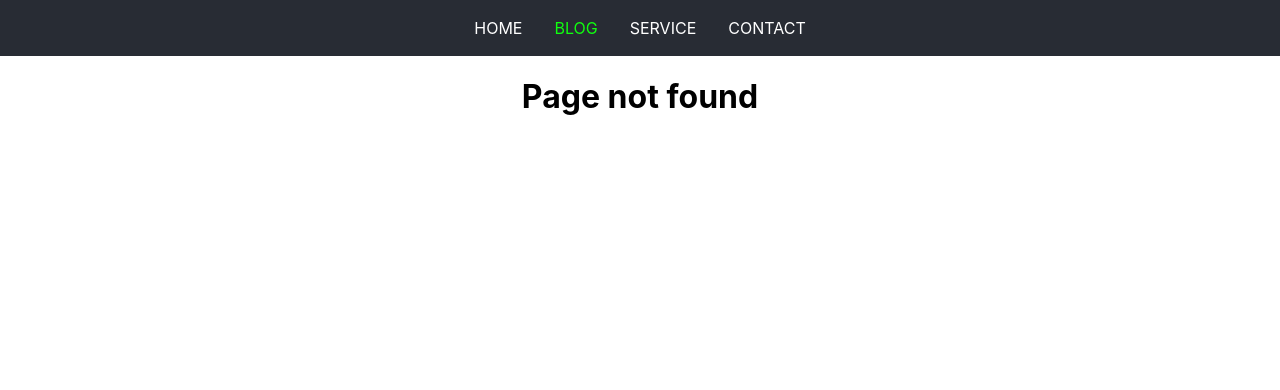
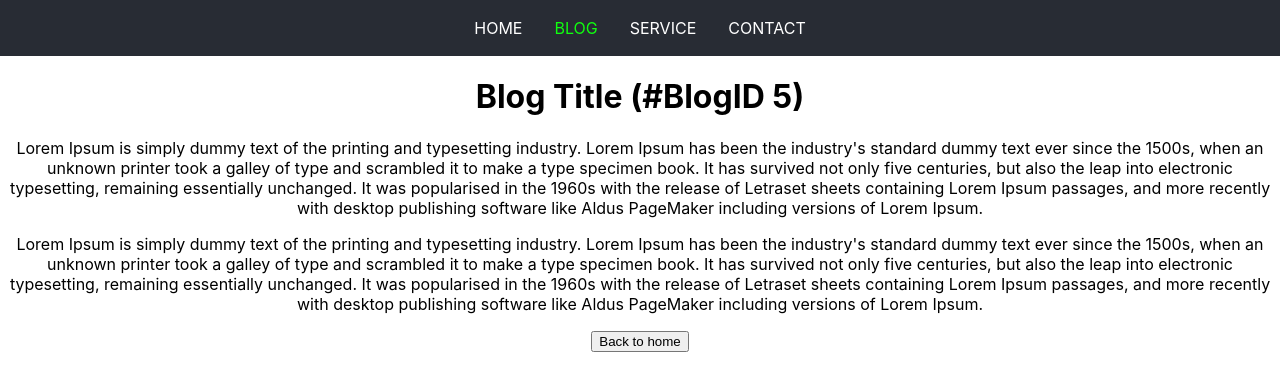
Before and after one commit to mamunurrashid1010/react-routing-implement, a React (Create React App) app: page /blog/5 in a window 1280 px wide. Before the commit this address had no page. Shown: the top 390 px of the page. Built offline with nearby package versions, Linux system fonts and the light colour scheme.

Commit message:
get route parameter value using useParams, example add

```diff
--- a/src/App.js
+++ b/src/App.js
@@ -8,6 +8,7 @@ import Contact from "./pages/Contact";
 import Error from "./pages/Error";
 import Navbar from "./navbar/Navbar";
 import ServiceDetails from "./pages/ServiceDetails";
+import BlogDetails from "./pages/BlogDetails";
 
 function App() {
   return (
@@ -17,6 +18,7 @@ function App() {
           <Routes>
               <Route path="/" element={<Home/>} />
               <Route path="/blog" element={<Blog/>} />
+              <Route path="/blog/:blogId" element={<BlogDetails/>} />
               <Route path="/service" element={<Service/>} />
               <Route path="/service/:title" element={<ServiceDetails/>} />
               <Route path="/contact" element={<Contact/>} />
--- a/src/pages/Blog.js
+++ b/src/pages/Blog.js
@@ -1,5 +1,5 @@
 import React from 'react';
-import {useNavigate} from "react-router-dom";
+import {Link, useNavigate} from "react-router-dom";
 
 const Blog = () => {
     const navigate = useNavigate();
@@ -14,6 +14,7 @@ const Blog = () => {
                 remaining essentially unchanged. It was popularised in the 1960s with the release of Letraset sheets containing Lorem Ipsum passages,
                 and more recently with desktop publishing software like Aldus PageMaker including versions of Lorem Ipsum.
             </p>
+            <Link to="5" style={{color:'blue'}}>Details</Link><br/>
             <button onClick={()=>navigate('/')}>Back to home</button>
         </div>
     );
--- /dev/null
+++ b/src/pages/BlogDetails.js
@@ -0,0 +1,31 @@
+import React from 'react';
+import {useNavigate, useParams} from "react-router-dom";
+
+const BlogDetails = () => {
+    const {blogId} = useParams();
+    const navigate = useNavigate();
+    return (
+        <div>
+            <h1>Blog Title (#BlogID {blogId})</h1>
+            <p>
+                Lorem Ipsum is simply dummy text of the printing and typesetting industry.
+                Lorem Ipsum has been the industry's standard dummy text ever since the 1500s,
+                when an unknown printer took a galley of type and scrambled it to make a type specimen book.
+                It has survived not only five centuries, but also the leap into electronic typesetting,
+                remaining essentially unchanged. It was popularised in the 1960s with the release of Letraset sheets containing Lorem Ipsum passages,
+                and more recently with desktop publishing software like Aldus PageMaker including versions of Lorem Ipsum.
+            </p>
+            <p>
+                Lorem Ipsum is simply dummy text of the printing and typesetting industry.
+                Lorem Ipsum has been the industry's standard dummy text ever since the 1500s,
+                when an unknown printer took a galley of type and scrambled it to make a type specimen book.
+                It has survived not only five centuries, but also the leap into electronic typesetting,
+                remaining essentially unchanged. It was popularised in the 1960s with the release of Letraset sheets containing Lorem Ipsum passages,
+                and more recently with desktop publishing software like Aldus PageMaker including versions of Lorem Ipsum.
+            </p>
+            <button onClick={()=>navigate('/')}>Back to home</button>
+        </div>
+    );
+};
+
+export default BlogDetails;
```
